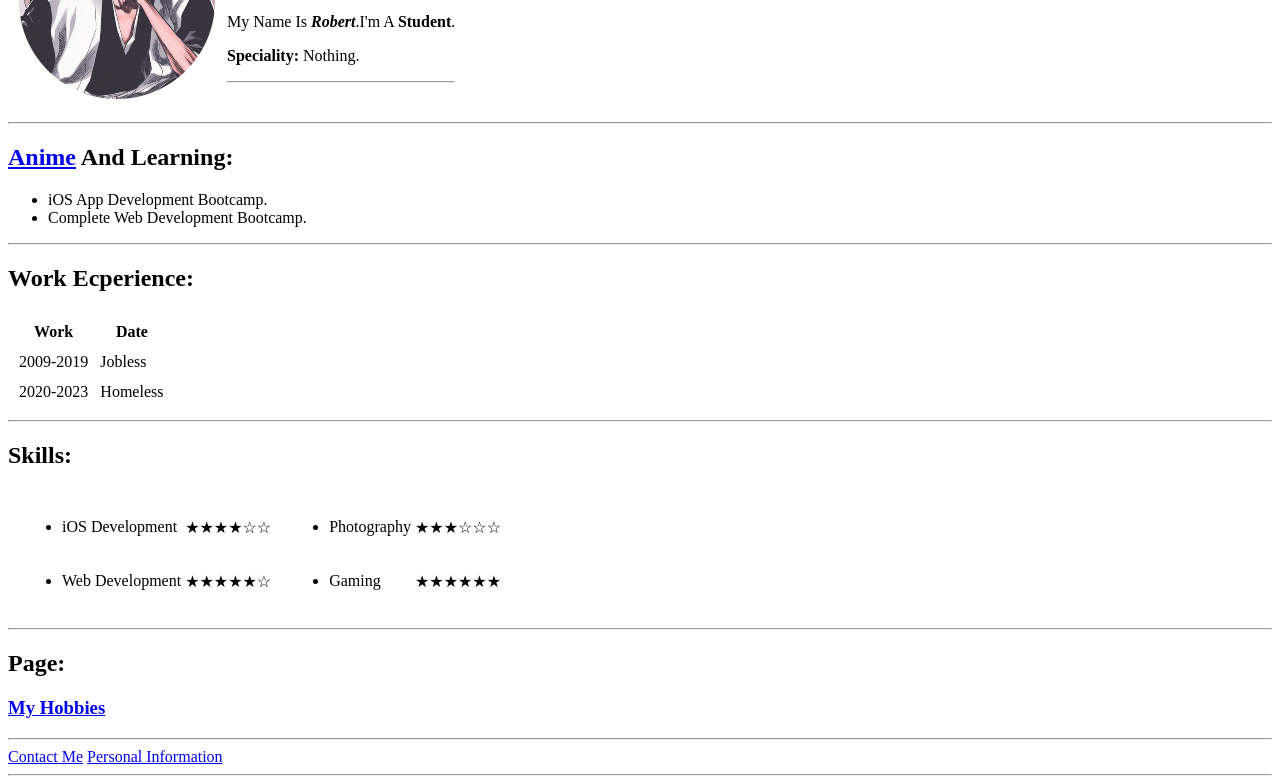
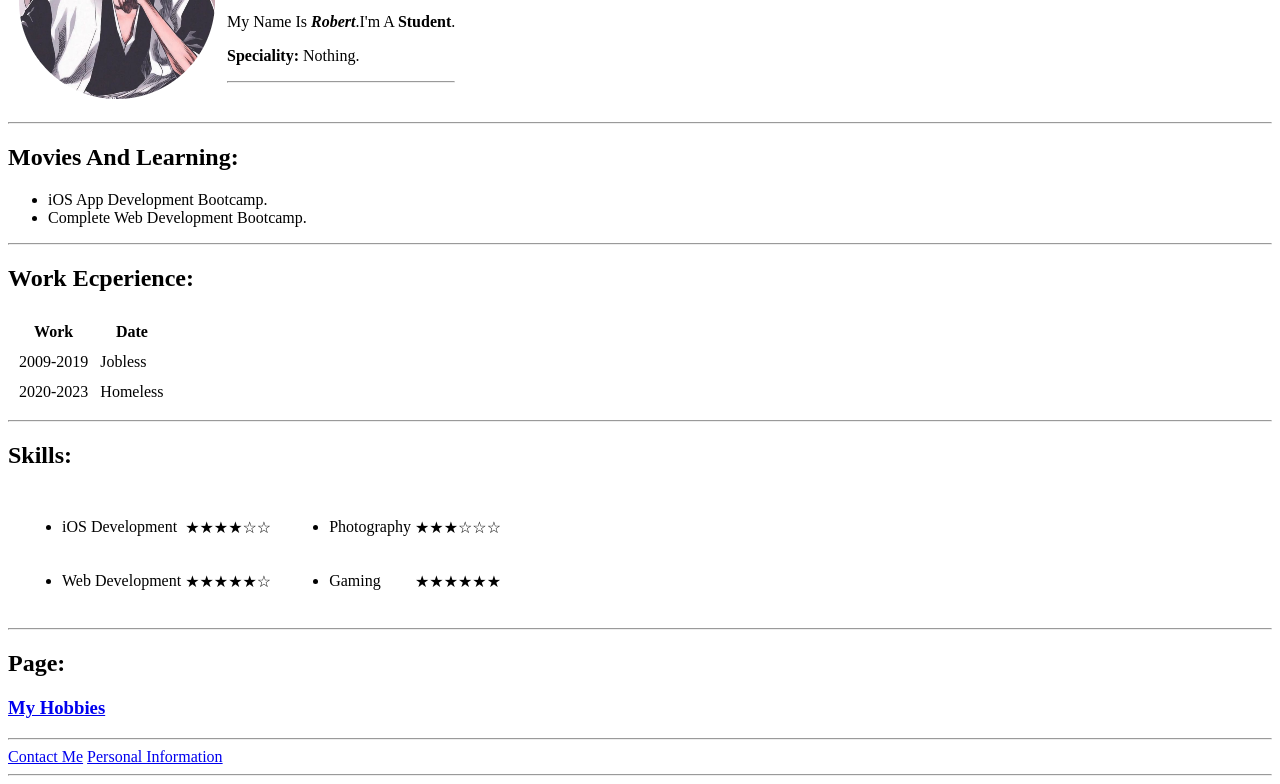
Before and after one commit to mharoonnaseer/CV, a plain HTML site: page index.html in a window 1280 px wide. Shown: the part 126-910 px from the top of the page. Drawn offline with Linux system fonts and the light colour scheme.

Commit message:
Update index.html

```diff
--- a/index.html
+++ b/index.html
@@ -19,7 +19,7 @@
             </tr>
         </table>
         <hr>
-        <h2><a href="https://instaanime.com/">Anime</a> And Learning:</h2>
+        <h2>Movies And Learning:</h2>
         <ul>
             <li>iOS App Development Bootcamp.</li>
             <li>Complete Web Development Bootcamp.</li>
```
